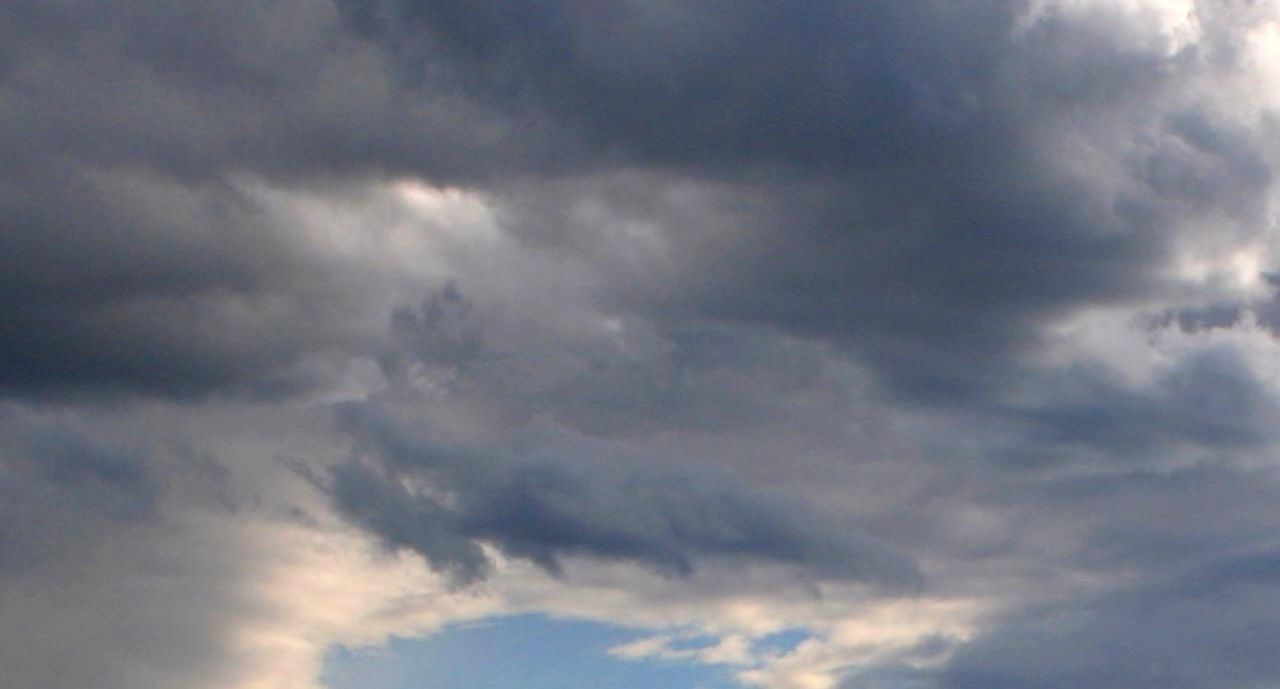
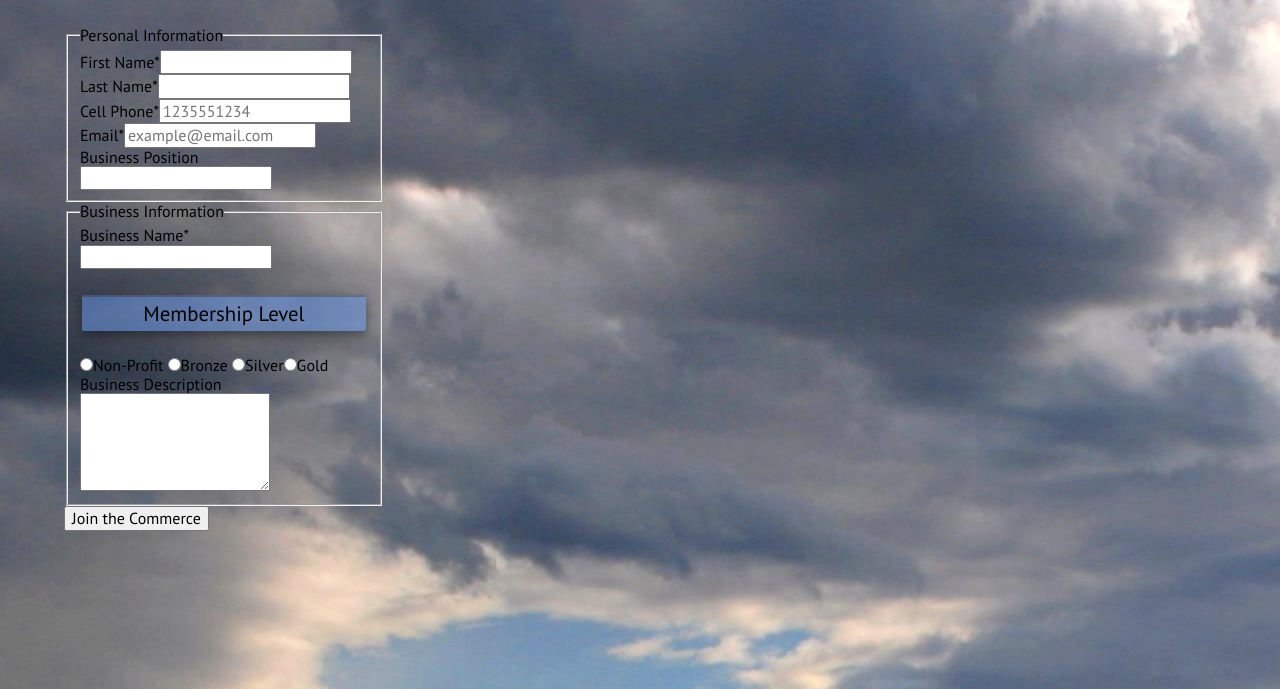
Before and after one commit to alexis-rudy/wdd230, a plain HTML site: page chamber/join.html in a window 1280 px wide. Shown: the part 78-767 px from the top of the page. Drawn offline with Linux system fonts and the light colour scheme.

Commit message:
completed form html

```diff
--- a/chamber/join.html
+++ b/chamber/join.html
@@ -36,7 +36,27 @@
         </nav>
     </header>
     <main>
-        <form method="get" action="thank.html"></form>
+        <form method="get" action="thank.html">
+            <fieldset>
+                <legend>Personal Information</legend>
+                <label>First Name*<input type="text" name="fname" required></label>
+                <label>Last Name*<input type="text" name="lname" required></label>
+                <label>Cell Phone*<input type="tel" name="phone" placeholder="1235551234" required></label>
+                <label>Email*<input type="email" name="email" placeholder="example@email.com" required></label>
+                <label>Business Position<input type="text" name="postion" pattern="[A-Za-z\-\s].{7,}"></label>
+            </fieldset>
+            <fieldset>
+                <legend>Business Information</legend>
+                <label>Business Name* <input type="text" required></label>
+                <div>Membership Level</div>
+                <label><input type="radio" name="Membership" value="NP">Non-Profit</label>
+                <label><input type="radio" name="Membership" value="bronze">Bronze</label>
+                <label><input type="radio" name="Membership" value="silver">Silver</label><label><input type="radio" name="Membership" value="gold">Gold</label>
+                <label>Business Description <textarea name="buisnessDescription" rows="5"></textarea></label>
+            </fieldset>
+            <input type="hidden" id="loaded" name="loaded">
+            <input type="submit" value="Join the Commerce">
+        </form>
 
     </main>
     <footer>
```
